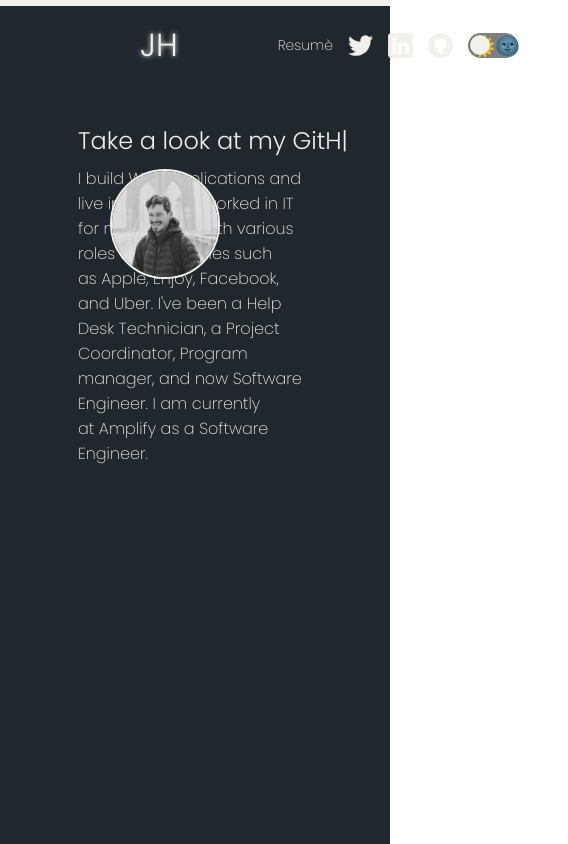
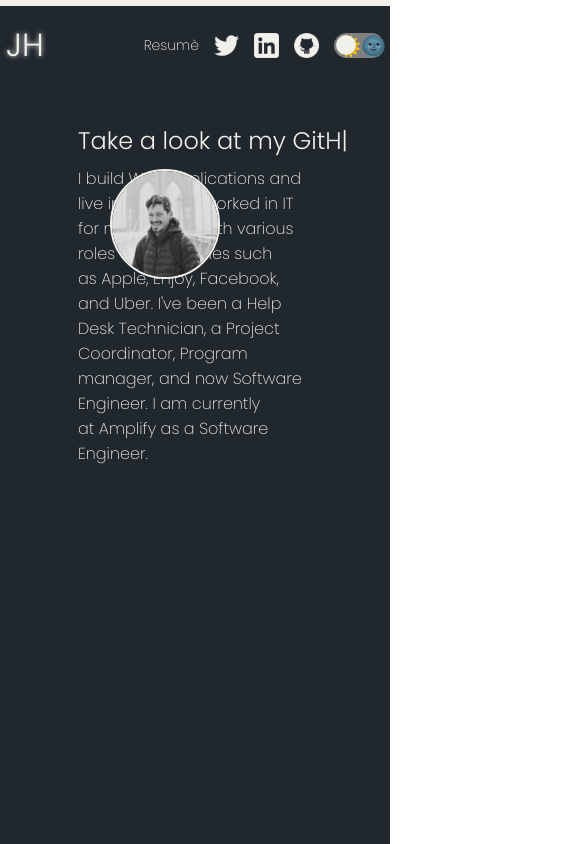
Before and after one commit to jakemeout/jakehyde.com, a Next.js app: page / in a window 390 px wide. Shown: the whole page, 568 px wide, since content can reach past the window. Built offline with nearby package versions, Linux system fonts and the light colour scheme.

Commit message:
added mobile friendly viewport and started responsiveness

```diff
--- a/pages/_app.tsx
+++ b/pages/_app.tsx
@@ -1,4 +1,5 @@
 import type { AppProps } from "next/app";
+import Head from "next/head";
 import { ThemeProvider } from "../styles/ThemeProvider/ThemeProvider";
 import "../styles/global.css";
 
@@ -6,6 +7,9 @@ function MyApp({ Component, pageProps }: AppProps): JSX.Element {
   return (
     <ThemeProvider>
       <Component {...pageProps} />
+      <Head>
+        <meta name="viewport" content="width=device-width, initial-scale=1.0" />
+      </Head>
     </ThemeProvider>
   );
 }
--- a/src/components/Navbar.tsx
+++ b/src/components/Navbar.tsx
@@ -94,6 +94,11 @@ const NavContainer = styled.div(
   justify-content: space-between;
   border-top: 6px solid ${theme.hr.primary};
   padding: 0px 90px 0px 90px;
+  @media screen and (max-width: 600px) {
+    justify-content: center;
+  margin:0;
+  padding:0;
+}
   `
 );
 
```
Also changed, not shown: pages/_document.tsx (+1 -8 lines).
